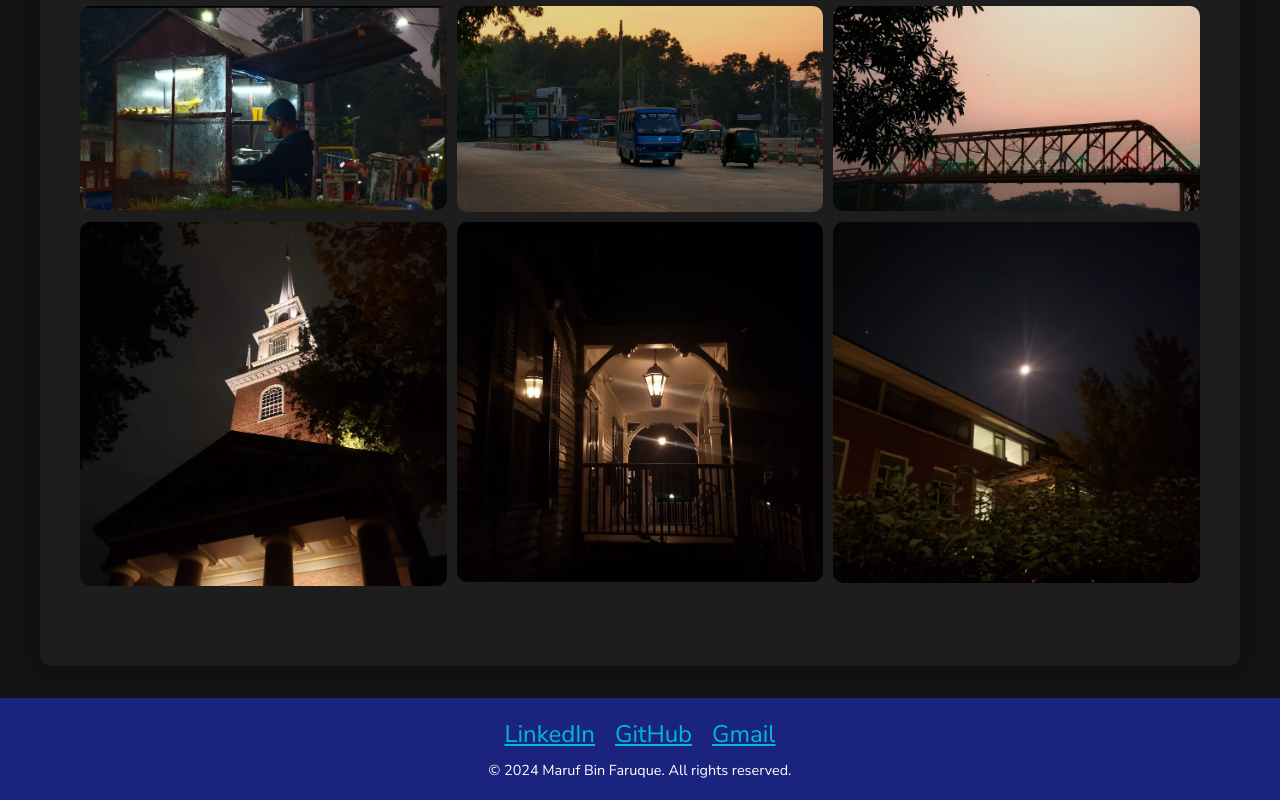
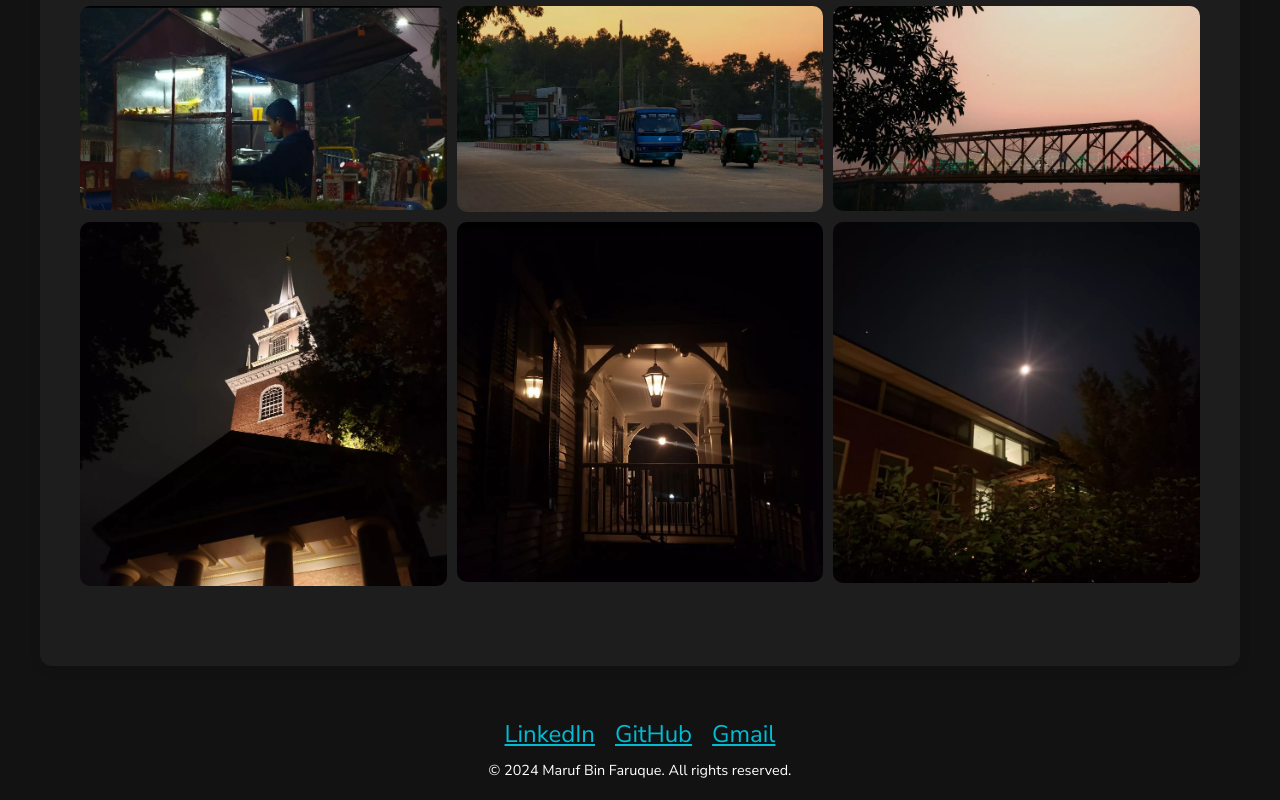
Before and after one commit to maruf1361/portfolio-v2, a plain HTML site: page index.html in a window 1280 px wide. Shown: the part 4839-5639 px from the top of the page. Drawn offline with Linux system fonts and the light colour scheme.

Commit message:
Update styles.css

```diff
--- a/styles.css
+++ b/styles.css
@@ -311,7 +311,7 @@ form button:hover {
 footer {
     text-align: center;
     padding: 20px;
-    background-color: #1a237e;
+/*     background-color: #1a237e; */
     color: white;
     width: 100%;
     box-sizing: border-box;
```
